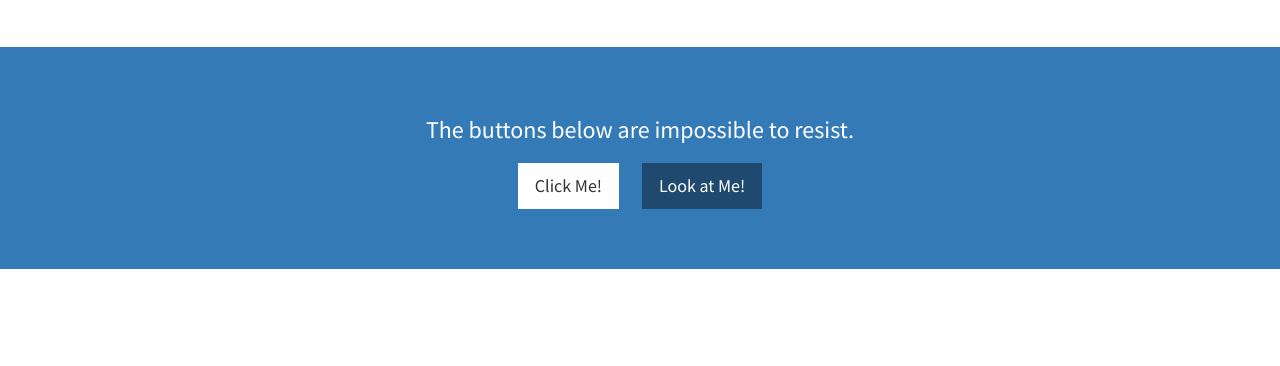
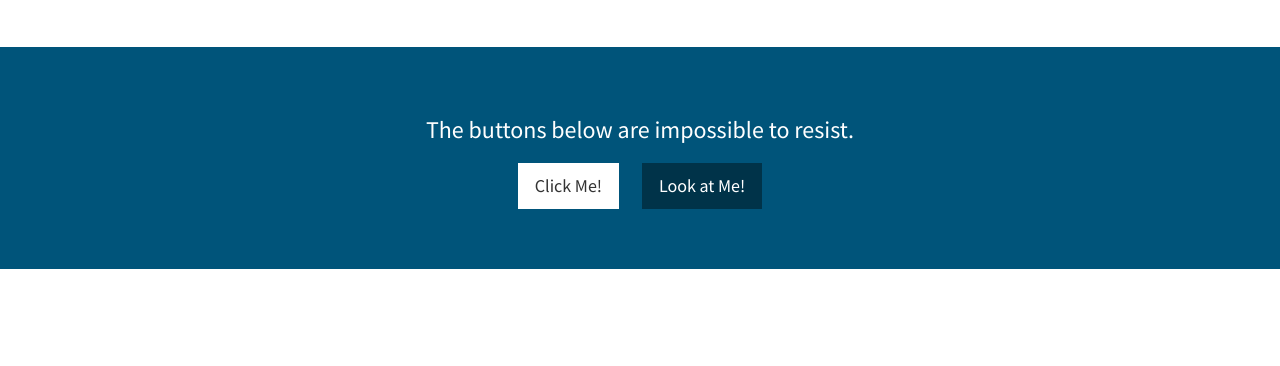
Before and after one commit to martzy13/seanmartz.com, a plain HTML site: page index.html in a window 1280 px wide. Shown: the part 1955-2321 px from the top of the page. Drawn offline with Linux system fonts and the light colour scheme.

Commit message:
change background color

```diff
--- a/css/stylish-portfolio.css
+++ b/css/stylish-portfolio.css
@@ -160,6 +160,7 @@ hr.small {
     -moz-background-size: cover;
     background-size: cover;
     -o-background-size: cover;
+    color: #f0f5f5;
 }
 
 /* About */
@@ -249,6 +250,10 @@ footer {
   right: 5px;
 }
 
+.bg-primary {
+  color: #fff;
+  background-color: #00547a;
+}
 
 .tech-group {
     display: -webkit-box;
```
